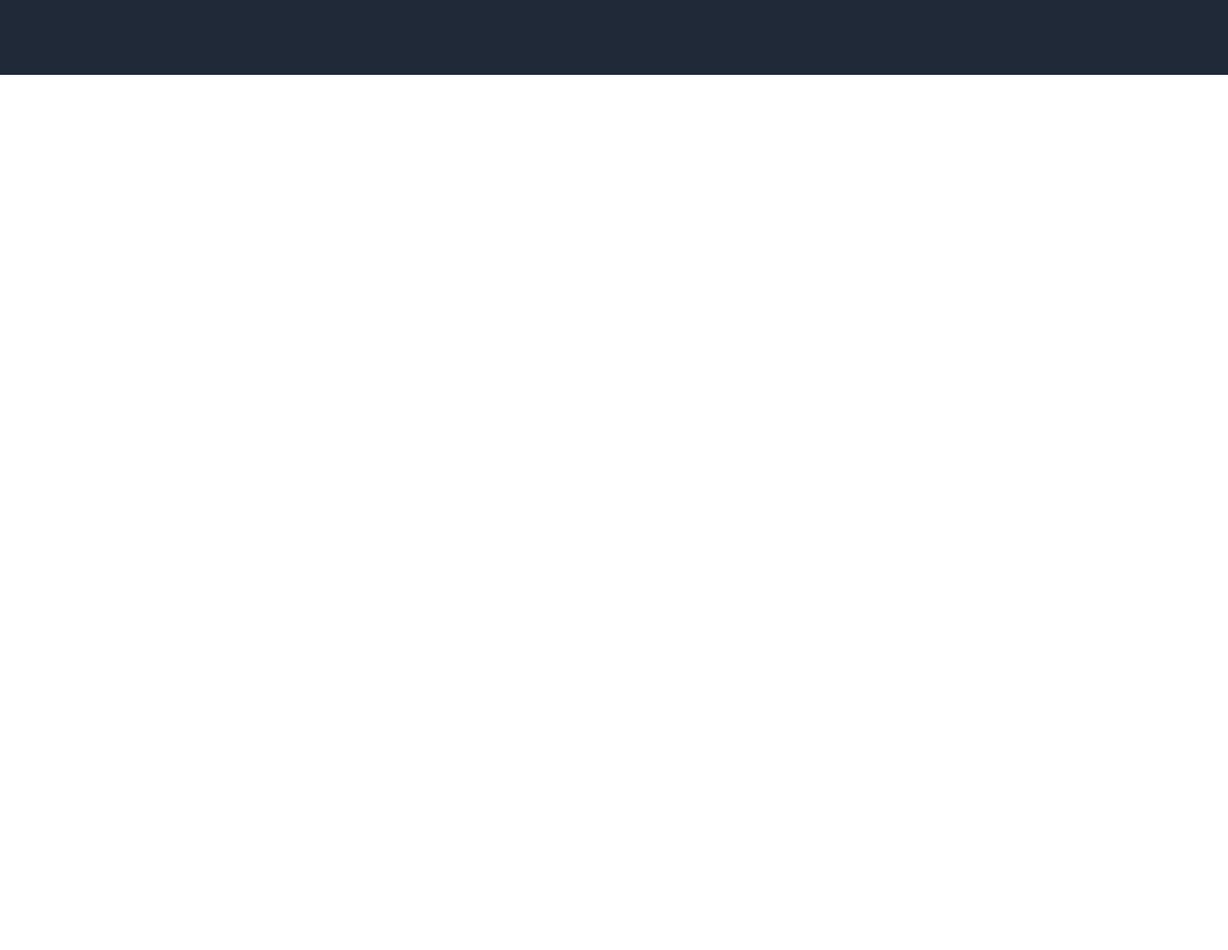
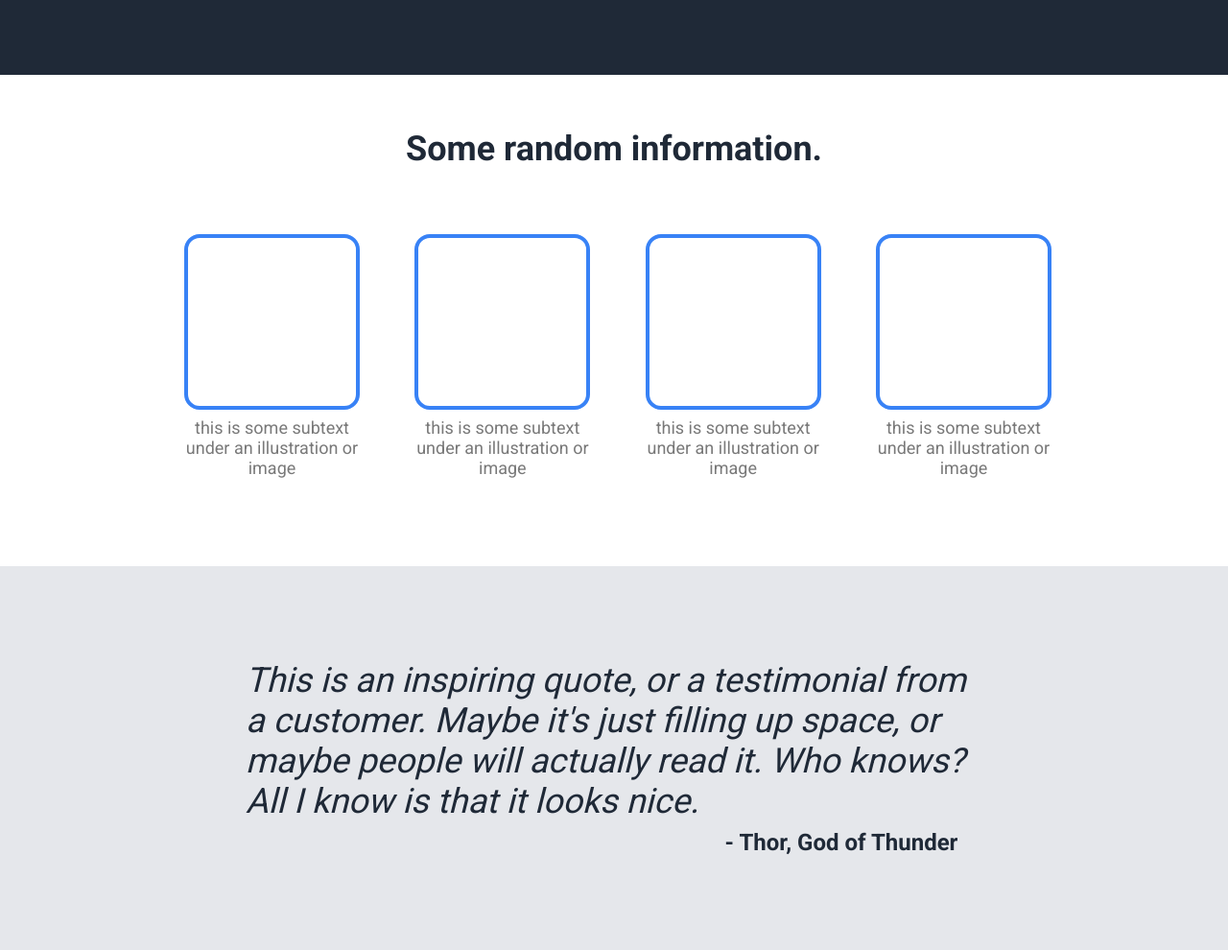
Before and after one commit to DoToAdventures/landing-page, a plain HTML site: page index.html in a window 1280 px wide. Shown: the part 380-1370 px from the top of the page at 96% size. Before the commit the page ends 800 px from the top, so only its background shows below. Drawn offline with Linux system fonts and the light colour scheme.

Commit message:
Add infroatmion and quote section

```diff
--- a/index.html
+++ b/index.html
@@ -42,7 +42,46 @@
             </div>
         </div>
     </div>
-    <div class="information"></div>
+    <div class="information">
+        <div class="informationText">
+            Some random information.
+        </div>
+        <div class="informationImages">
+            <div class="informationImageContainer">
+                <div class="informationImageBox"></div>
+                <div class="informationImageSubtext">
+                    this is some subtext under an illustration or image
+                </div>
+            </div>
+            <div class="informationImageContainer">
+                <div class="informationImageBox"></div>
+                <div class="informationImageSubtext">
+                    this is some subtext under an illustration or image
+                </div>
+            </div>
+            <div class="informationImageContainer">
+                <div class="informationImageBox"></div>
+                <div class="informationImageSubtext">
+                    this is some subtext under an illustration or image
+                </div>
+            </div>
+            <div class="informationImageContainer">
+                <div class="informationImageBox"></div>
+                <div class="informationImageSubtext">
+                    this is some subtext under an illustration or image
+                </div>
+            </div>
+        </div>
+    </div>
+    <div class="quote">
+        <div class="quoteText">
+            This is an inspiring quote, or a testimonial from a customer. Maybe it's just filling up
+            space, or maybe people will actually read it. Who knows? All I know is that it looks nice.
+        </div>
+        <div class="quoteAuthor">
+            - Thor, God of Thunder
+        </div>
+    </div>
 </body>
 
 </html>
--- a/styles.css
+++ b/styles.css
@@ -8,8 +8,13 @@ body {
     display: flex;
     flex-direction: column;
     justify-content: space-between;
+    gap: 56px;
 }
 
+
+.headerWrapper {
+    background-color: #1F2937;
+}
 
 .header {
     background-color: #1F2937;
@@ -102,10 +107,83 @@ ul {
 
 .information {
     background-color: white;
-    height: 200px;
+    min-height: 400px;
     width: auto;
+    display: flex;
+    flex-direction: column;
+    justify-content: space-between;
+
 }
 
-.headerWrapper {
-    background-color: #1F2937;
+.informationText {
+    margin-bottom: 32px;
+    font-size: 36px;
+    color: #1F2937;
+    font-weight: 1000;
+    text-align: center;
 }
+
+.informationImages {
+    display: flex;
+    padding: 0 15%;
+    flex: 1 1 0;
+    justify-content: space-between;
+    align-items: center ;
+
+}
+
+.informationImageContainer {
+    display: flex;
+    flex-direction: column;
+    max-width: 175px;
+    flex-wrap: wrap;
+}
+
+.informationImageSubtext {
+    margin-top: 8px;
+    text-align: center;
+    color: rgb(121, 121, 121);
+    font-size: 18px;
+}
+
+.informationImageBox {
+    width: 175px;
+    height: 175px;
+    border:  4px solid #3882F6;
+    border-radius: 16px;
+    background-color: white;
+    display: flex;
+    flex-direction: column;
+    justify-content: space-between;
+}
+
+.quote {
+    flex: 1;
+    background-color: #E5E7EB;
+    min-height: 400px;
+    display: flex;
+    flex-direction: column;
+    justify-content: center;
+    gap: 8px;
+
+}
+
+.quoteText {
+    color: #1F2937;
+    font-size: 36px;
+    font-style: italic;
+    justify-content: center;
+    align-items: center;
+    padding: 0 20%;
+}
+
+.quoteAuthor {
+    color: #1F2937;
+    font-size: 24px;
+    text-align:  center;
+    font-weight: bold;
+    text-align: right;
+    justify-content: center;
+    align-items: center;
+    padding: 0 22%;
+}
```
